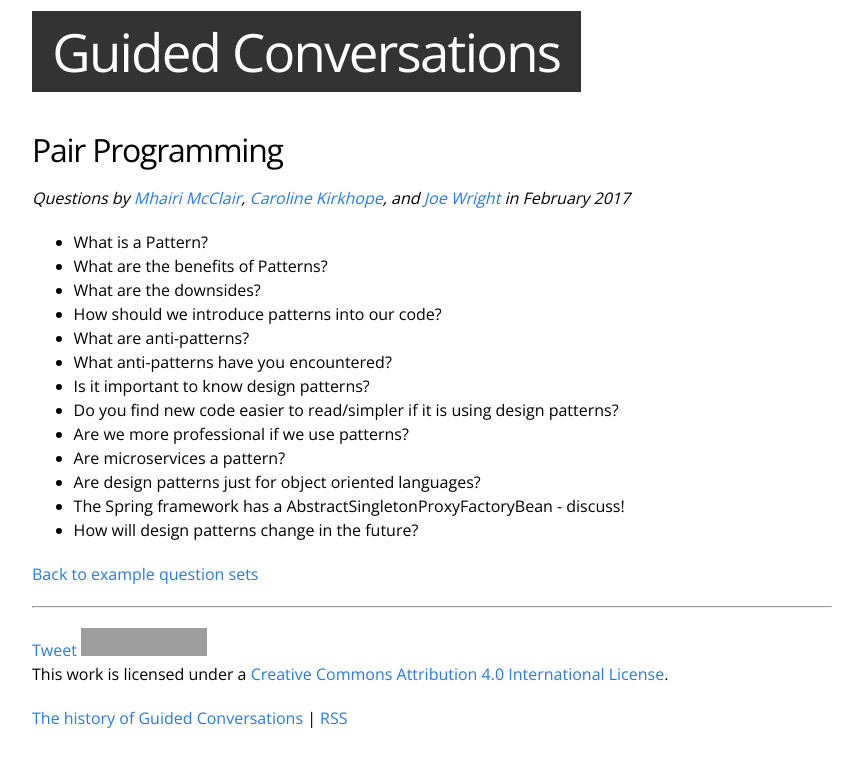
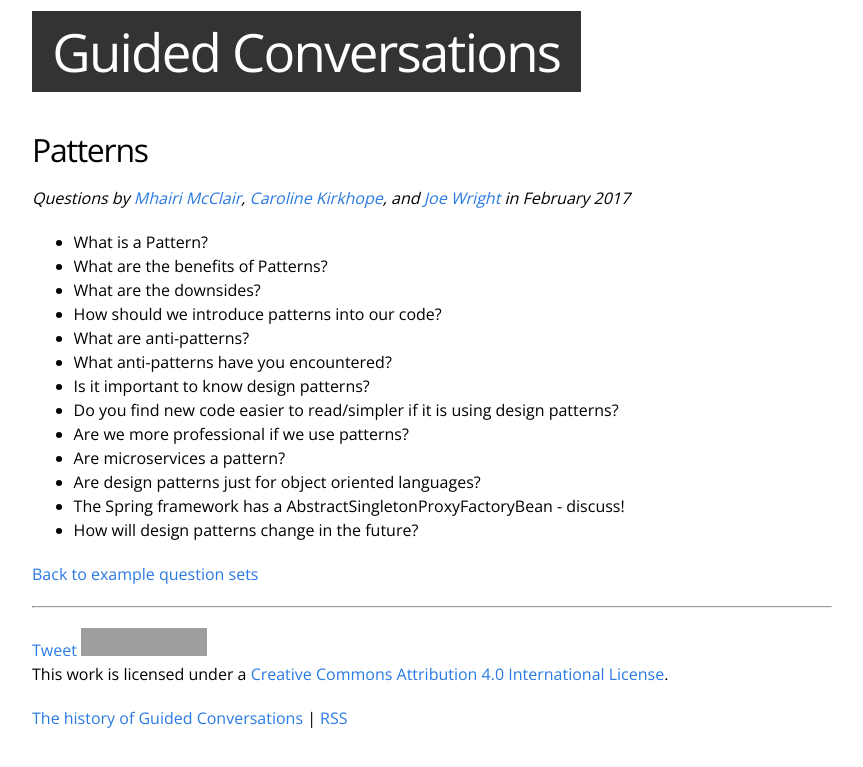
Before and after one commit to codecraftuk/www.guidedconversations.org, a Jekyll site: the page built from _posts/2017-02-27-patterns.md, in a window 1280 px wide. Shown: the top 767 px of the page, without its empty margins (208-1071 px from the left). Built offline with Jekyll 4.4.1, drawn with Linux system fonts in a browser that asks for light colours; comment, search, counter and statistics services are not loaded; grey boxes are pictures that could not be loaded.

Commit message:
Fix title for patterns (properly)

```diff
--- a/_posts/2017-02-27-patterns.md
+++ b/_posts/2017-02-27-patterns.md
@@ -4,7 +4,7 @@
 categories: questions
 ---
 
-<h2>Pair Programming</h2>
+<h2>Patterns</h2>
 
 <p><em>Questions by <a href="https://twitter.com/mmcclair">Mhairi McClair</a>, <a href="https://twitter.com/cazkirkhope">Caroline Kirkhope</a>, and <a href="https://twitter.com/joe_jag">Joe Wright</a> in February 2017</em></p>
 
```
